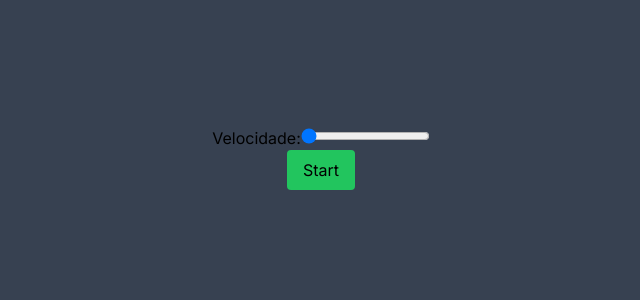
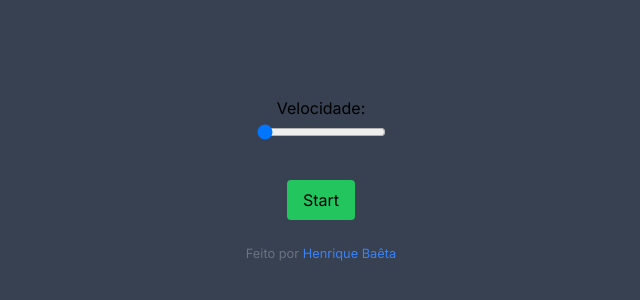
Before and after one commit to HenriqueBaetaLeite/random-arrow, a Next.js app: page / in a window 1280 px wide. Shown: the part 230-530 px from the top of the page, without its empty margins (319-959 px from the left). Built offline with nearby package versions, Linux system fonts and the light colour scheme.

Commit message:
add my link

```diff
--- a/src/app/page.js
+++ b/src/app/page.js
@@ -5,7 +5,7 @@ import React, { useState, useEffect } from "react";
 function Arrow({ direction }) {
   return (
     <div className="flex items-center justify-center h-full">
-      <div className="text-9xl text-white-800">
+      <div className="text-9xl text-white-800 font-bold">
         {direction === "up" && "↑"}
         {direction === "left" && "←"}
         {direction === "right" && "→"}
@@ -40,12 +40,12 @@ function Home() {
 
   return (
     <div
-      className={`flex flex-col items-center justify-center h-screen bg-gray-700  ${
+      className={`flex flex-col items-center justify-center h-screen bg-gray-700 ${
         darkMode && "dark"
       }`}
     >
-      <div>
-        <label>Velocidade:</label>
+      <div className="m-4 flex flex-col justify-center items-center">
+        <label className="m-1">Velocidade:</label>
         <input
           type="range"
           min="1"
@@ -56,7 +56,7 @@ function Home() {
       </div>
       {isRunning && <Arrow direction={direction} />}
       <button
-        className="mb-6 px-4 py-2 bg-green-500 dark:text-white rounded hover:bg-green-700 transition"
+        className="m-6 px-4 py-2 bg-green-500 dark:text-white rounded hover:bg-green-700 transition"
         onClick={() => setIsRunning(!isRunning)}
       >
         {isRunning ? "Stop" : "Start"}
@@ -68,6 +68,17 @@ function Home() {
       >
         {darkMode ? "Light Mode" : "Dark Mode"}
       </button> */}
+      <small className="text-gray-500 dark:text-gray-400">
+        Feito por{" "}
+        <a
+          href="https://www.linkedin.com/in/henriquebaetaleite/"
+          target="_blank"
+          rel="noreferrer"
+          className="text-blue-500 dark:text-blue-300"
+        >
+          Henrique Baêta
+        </a>
+      </small>
     </div>
   );
 }
```
